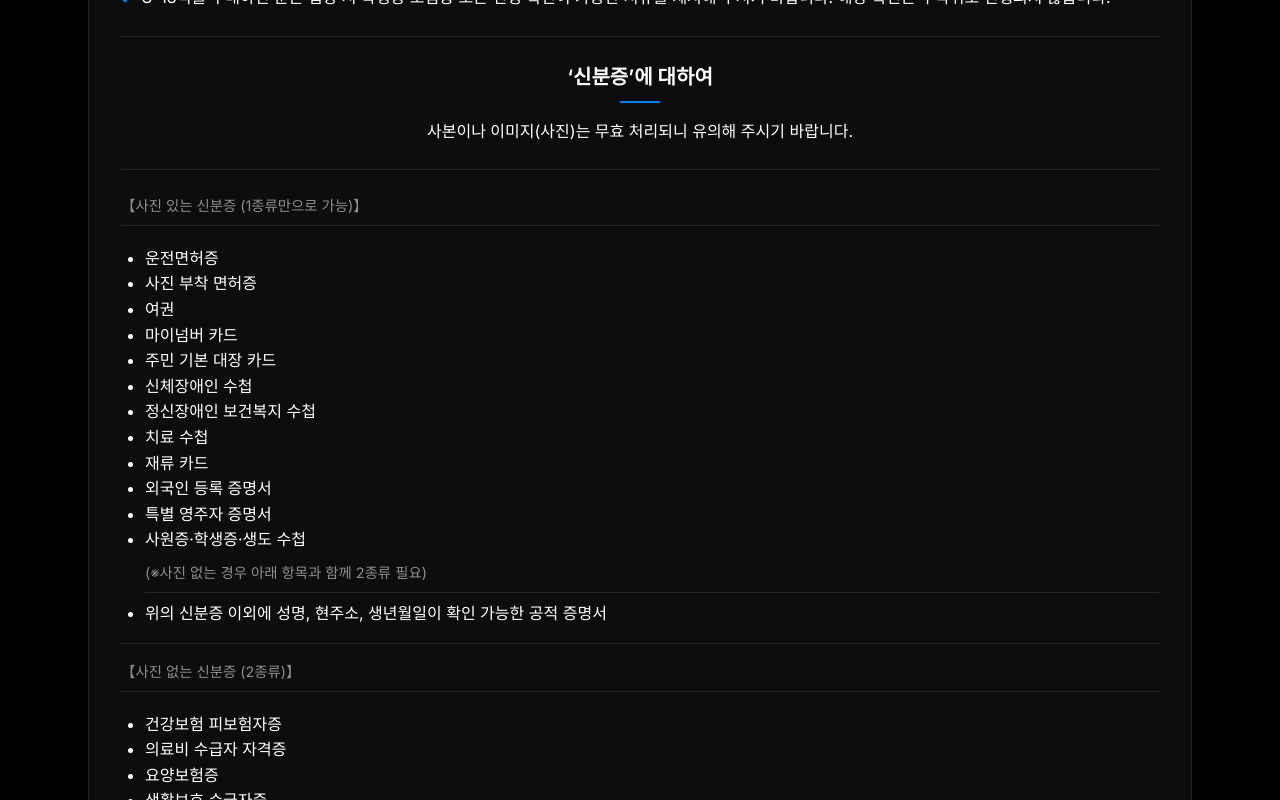
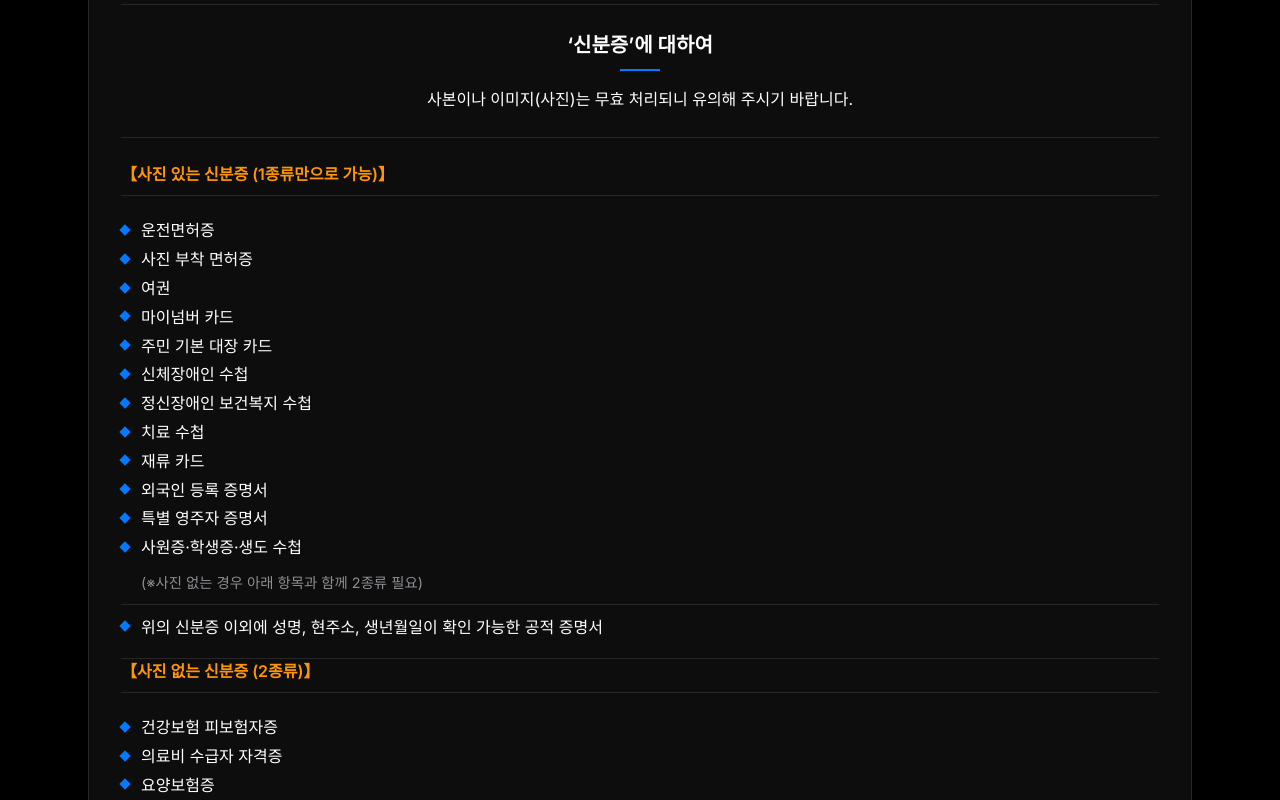
Before and after one commit to kuroka3/MM-Info, a Next.js app: page /concert-guide/important in a window 1280 px wide. Shown: the part 1180-1980 px from the top of the page. Built offline with nearby package versions, Linux system fonts and the light colour scheme; a web font is replaced by a local one.

Commit message:
change style

```diff
--- a/src/app/concert-guide/important/page.tsx
+++ b/src/app/concert-guide/important/page.tsx
@@ -61,7 +61,7 @@ export default function ImportantNoticesPage() {
 
           <h3 className="info-subtitle br_t">‘신분증’에 대하여</h3>
           <p>사본이나 이미지(사진)는 무효 처리되니 유의해 주시기 바랍니다.</p>
-          <p className="info-note txts_s txt_em br_t">
+          <p className="info-limit-title br_t">
             【사진 있는 신분증 (1종류만으로 가능)】
           </p>
           <div className="br_t_ss">
@@ -90,7 +90,7 @@ export default function ImportantNoticesPage() {
               </li>
             </ul>
           </div>
-          <p className="info-note txts_s txt_em br_t_s">
+          <p className="info-limit-title br_t_s">
             【사진 없는 신분증 (2종류)】
           </p>
           <div className="br_t_ss">
@@ -500,7 +500,7 @@ export default function ImportantNoticesPage() {
             <li>티켓만으로는 입장할 수 없습니다.</li>
             <li>
               <p>“기획전 티켓 확인소” 접수 시간은 회장별로 다릅니다.</p>
-              <p className="info-note txt_back txts_s txt_em br_t_s">
+              <p className="info-note txt_back br_t_s">
                 기획전 티켓 확인소
               </p>
               <p>AER 2F 아트리움</p>
@@ -857,7 +857,7 @@ export default function ImportantNoticesPage() {
             </li>
           </ul>
 
-          <hr className="my-12 border-t border-white/20" />
+          <hr className="section-divider" />
 
           <p className="info-location">OSAKA</p>
           <h3 className="info-subtitle">코스프레 탈의실</h3>
@@ -926,7 +926,7 @@ export default function ImportantNoticesPage() {
             </li>
           </ul>
 
-          <hr className="my-12 border-t border-white/20" />
+          <hr className="section-divider" />
 
           <p className="info-location">TOKYO</p>
           <h3 className="info-subtitle">코스프레 탈의실</h3>
--- a/src/app/globals.css
+++ b/src/app/globals.css
@@ -1766,10 +1766,39 @@ body {
 }
 
 .info-list {
-  list-style: disc;
+  list-style: none;
   margin-top: 0.75rem;
-  margin-left: 1.5rem;
+  padding-left: 0;
   text-align: left;
+}
+
+.info-list > li {
+  position: relative;
+  padding-left: 1.25rem;
+  line-height: 1.8;
+}
+
+.info-list > li::before {
+  content: "";
+  position: absolute;
+  left: 0;
+  top: 0.6em;
+  width: 8px;
+  height: 8px;
+  background: var(--accent-blue);
+  transform: rotate(45deg);
+}
+
+.info-list > li + li {
+  margin-top: 0;
+}
+
+.info-list > li > p {
+  margin: 0;
+}
+
+.info-list > li > p + p {
+  margin-top: 0.5rem;
 }
 
 .info-sublist {
@@ -1850,7 +1879,6 @@ body {
 
 .br_t_s {
   margin-top: 1rem;
-  padding-top: 1rem;
   border-top: 1px solid var(--glass-border);
 }
 
@@ -1859,3 +1887,9 @@ body {
   padding-top: 0.5rem;
   border-top: 1px solid var(--glass-border);
 }
+
+.section-divider {
+  margin-top: 4rem;
+  margin-bottom: 3rem;
+  border-top: 1px solid rgba(255,255,255,0.2);
+}
```
